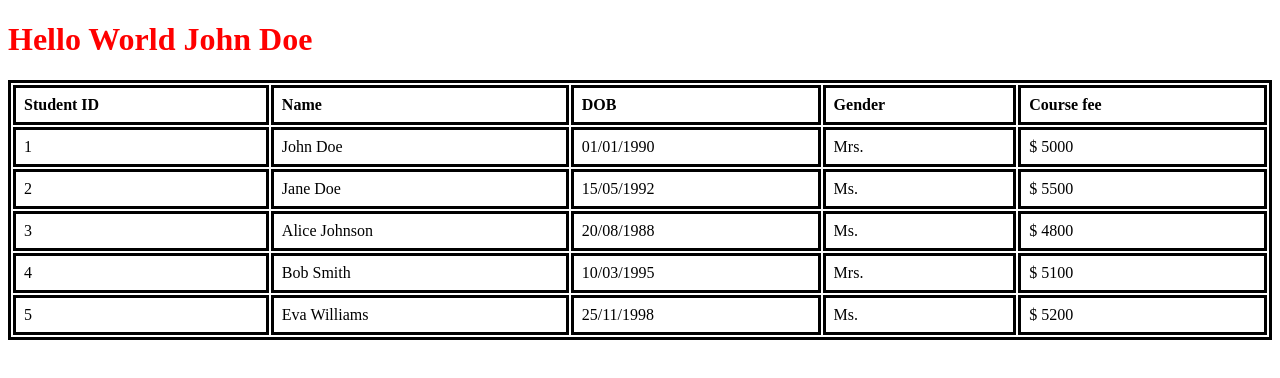
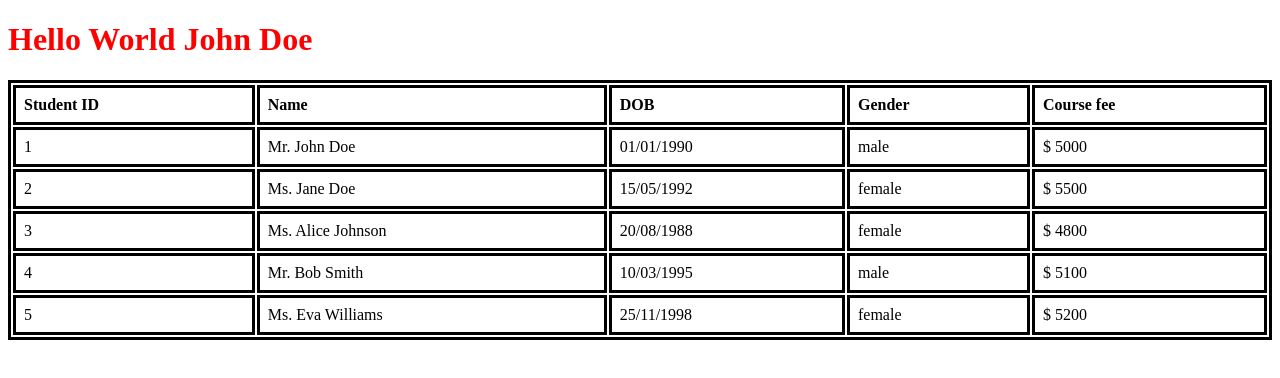
Before and after one commit to reynaldesgr/hello-app, an Angular app: page / in a window 1280 px wide. Shown: the top 378 px of the page. Built offline with nearby package versions, Linux system fonts and the light colour scheme.

Commit message:
Modified students.component.html

```diff
--- a/src/app/students/students.component.html
+++ b/src/app/students/students.component.html
@@ -15,9 +15,9 @@
     <!-- itération sur la liste STUDENTS -->
       <tr *ngFor="let student of STUDENTS" class="student-info">
         <td>{{ student.id }}</td>
-        <td>{{ student.name }}</td>
+        <td>{{ student.gender == 'Female' ? 'Ms.' : 'Mr.'}} {{student.name }}</td>
         <td>{{ student.dateOfBirth | date:'dd/MM/yyyy' }}</td>
-        <td>{{ student.gender === 'Female' ? 'Ms.' : 'Mrs.'}}</td>
+        <td>{{ student.gender | lowercase }}</td>
         <td>$ {{ student.courseFee }}</td>
       </tr>
     </tbody>
```
